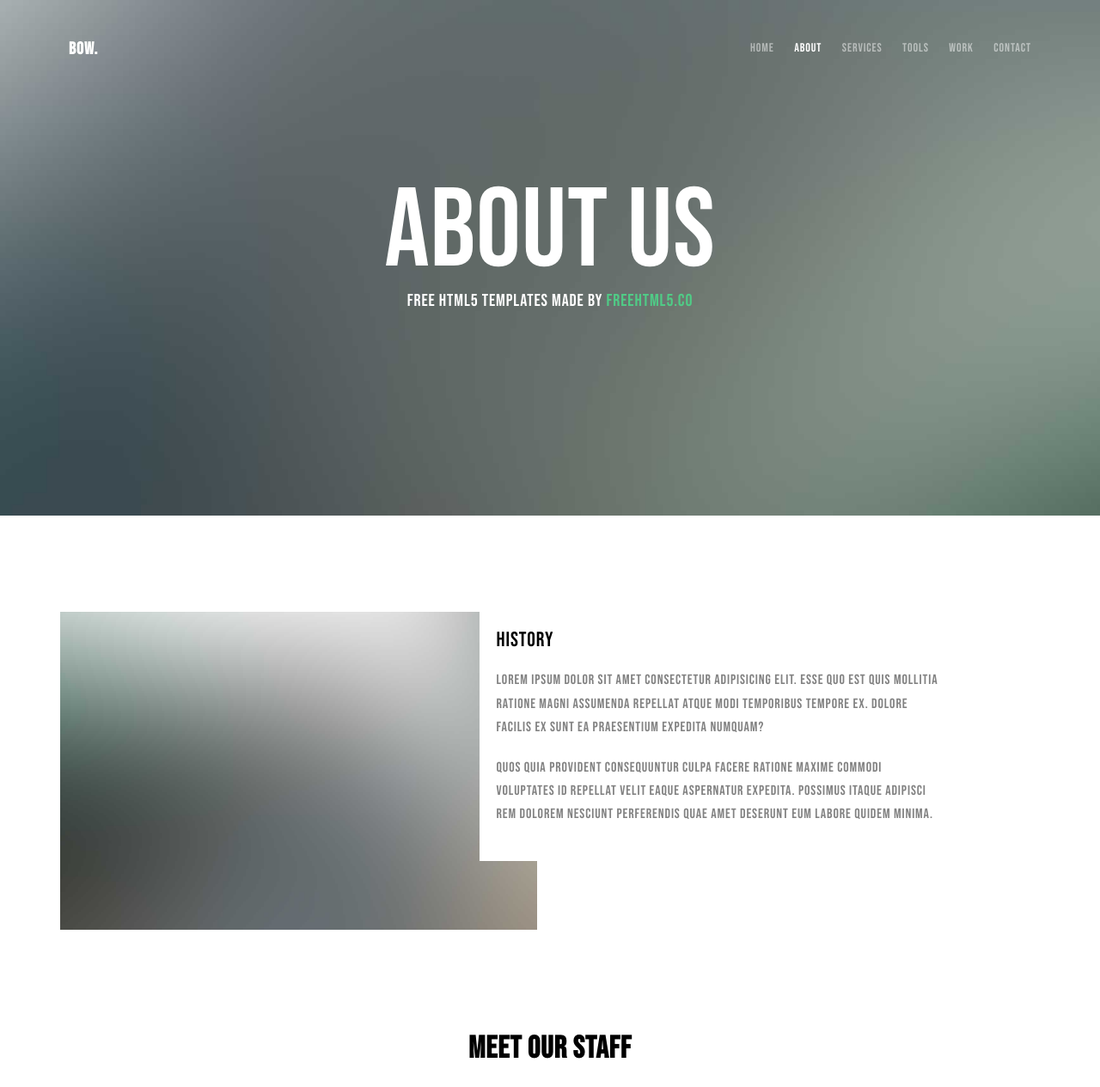
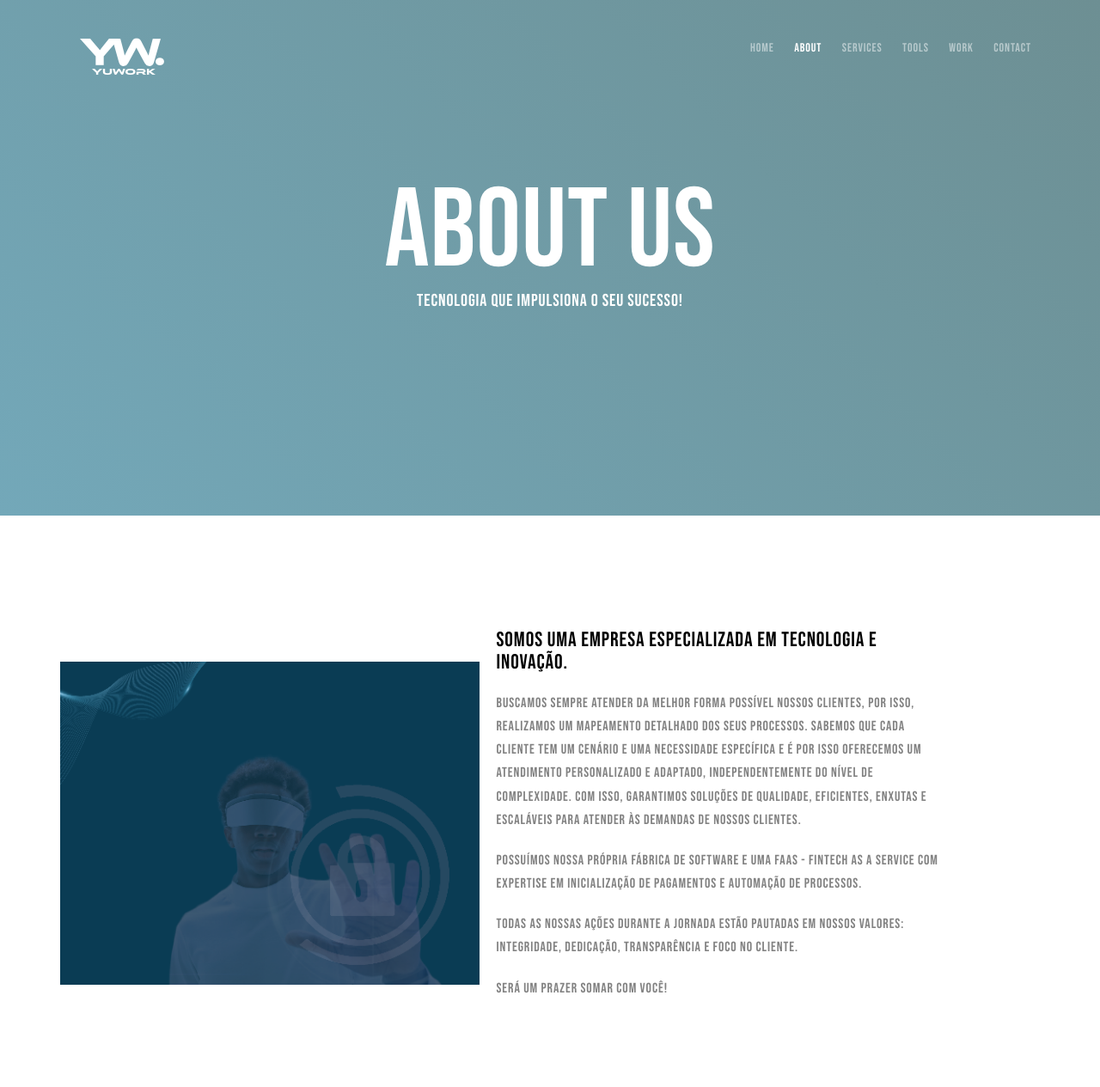
Before and after one commit to Amtheus-the/Yuwork-New, a website: page about.html in a window 1280 px wide. Shown: the top 1265 px of the page at 86% size. Drawn offline with Linux system fonts and the light colour scheme; files whose address does not match are found by name.

Commit message:
aboutus atualizado

```diff
--- a/about.html
+++ b/about.html
@@ -50,6 +50,9 @@
 	<!-- Theme style  -->
 	<link rel="stylesheet" href="css/style.css">
 
+	<!-- Custom styles  -->
+	<link rel="stylesheet" href="css/custom.css">
+
 	<!-- Modernizr JS -->
 	<script src="js/modernizr-2.6.2.min.js"></script>
 	<!-- FOR IE9 below -->
@@ -67,7 +70,7 @@
 		<div class="container">
 			<div class="row">
 				<div class="col-xs-2">
-					<div id="fh5co-logo"><a href="index.html">Bow.</a></div>
+					<div id="fh5co-logo"><a href="index.html"><img src="/images/Logo-YW-white.png"></a></div>
 				</div>
 				<div class="col-xs-10 text-right menu-1">
 					<ul>
@@ -100,7 +103,7 @@
 		</div>
 	</nav>
 
-	<header id="fh5co-header" class="fh5co-cover fh5co-cover-sm" role="banner" style="background-image:url(images/img_bg_2.jpg);">
+	<header id="fh5co-header" class="fh5co-cover fh5co-cover-sm aboutus-bg-section" role="banner"">
 		<div class="overlay"></div>
 		<div class="container">
 			<div class="row">
@@ -108,7 +111,7 @@
 					<div class="display-t">
 						<div class="display-tc animate-box" data-animate-effect="fadeIn">
 							<h1>About Us</h1>
-							<h2>Free html5 templates Made by <a href="http://freehtml5.co" target="_blank">freehtml5.co</a></h2>
+							<h2>Tecnologia que impulsiona o seu sucesso!</h2>
 						</div>
 					</div>
 				</div>
@@ -119,15 +122,24 @@
 	<div id="fh5co-about-section">
 		<div class="container">
 			<div class="about-content">
-				<div class="row animate-box">
+				<div class="row animate-box d-flex align-center">
 					<div class="col-md-6">
-						<img class="img-responsive" src="images/img_bg_1.jpg" alt="about">
+						<img class="img-responsive" src="images/aboutus.png" alt="about">
 					</div>
 					<div class="col-md-6 col-md-pull-1">
 						<div class="desc">
-							<h3>History</h3>
-							<p>Lorem ipsum dolor sit amet consectetur adipisicing elit. Esse quo est quis mollitia ratione magni assumenda repellat atque modi temporibus tempore ex. Dolore facilis ex sunt ea praesentium expedita numquam?</p>
-							<p>Quos quia provident consequuntur culpa facere ratione maxime commodi voluptates id repellat velit eaque aspernatur expedita. Possimus itaque adipisci rem dolorem nesciunt perferendis quae amet deserunt eum labore quidem minima.</p>
+							<h3>Somos Uma Empresa Especializada Em Tecnologia E Inovação.</h3>
+							<p>Buscamos sempre atender da melhor forma possível nossos clientes, por isso, realizamos um mapeamento
+								detalhado dos seus processos. Sabemos que cada cliente tem um cenário e uma necessidade
+								específica e é por isso oferecemos um atendimento personalizado e adaptado, independentemente
+								do nível de complexidade. Com isso, garantimos soluções de qualidade, eficientes,
+								enxutas e escaláveis para atender às demandas de nossos clientes.
+								</p>
+							<p>Possuímos nossa própria fábrica de software e uma FaaS - Fintech as a Service
+								com expertise em Inicialização de pagamentos e automação de processos.</p>
+							<p>Todas as nossas ações durante a jornada estão pautadas em nossos valores:
+								Integridade, dedicação, transparência e foco no cliente.</p>
+							<p>Será um prazer somar com você!</p>
 						</div>
 					</div>
 				</div>
--- /dev/null
+++ b/css/custom.css
@@ -0,0 +1,24 @@
+.d-flex {
+	display: flex;
+}
+
+.align-center {
+	align-items: center;
+}
+
+.aboutus-bg-section {
+	position: relative;
+	background: #005a8f;
+	background: -moz-linear-gradient(45deg, #73a8b9 0%, #6d8f93 100%);
+	background: -webkit-gradient(
+		left bottom,
+		right top,
+		color-stop(0%, #73a8b9),
+		color-stop(100%, #6d8f93)
+	);
+	background: -webkit-linear-gradient(45deg, #73a8b9 0%, #6d8f93 100%);
+	background: -o-linear-gradient(45deg, #73a8b9 0%, #6d8f93 100%);
+	background: -ms-linear-gradient(45deg, #73a8b9 0%, #6d8f93 100%);
+	background: linear-gradient(45deg, #73a8b9 0%, #6d8f93 100%);
+	filter: progid:DXImageTransform.Microsoft.gradient( startColorstr='#73A8B9', endColorstr='#6D8F93', GradientType=1 );
+}
```
Also changed, not shown: index.html (+1 -1 lines), images/Logo-YW-white.png (renamed from images/Logo-123x50 - Copia.png), images/aboutus.png (added).
